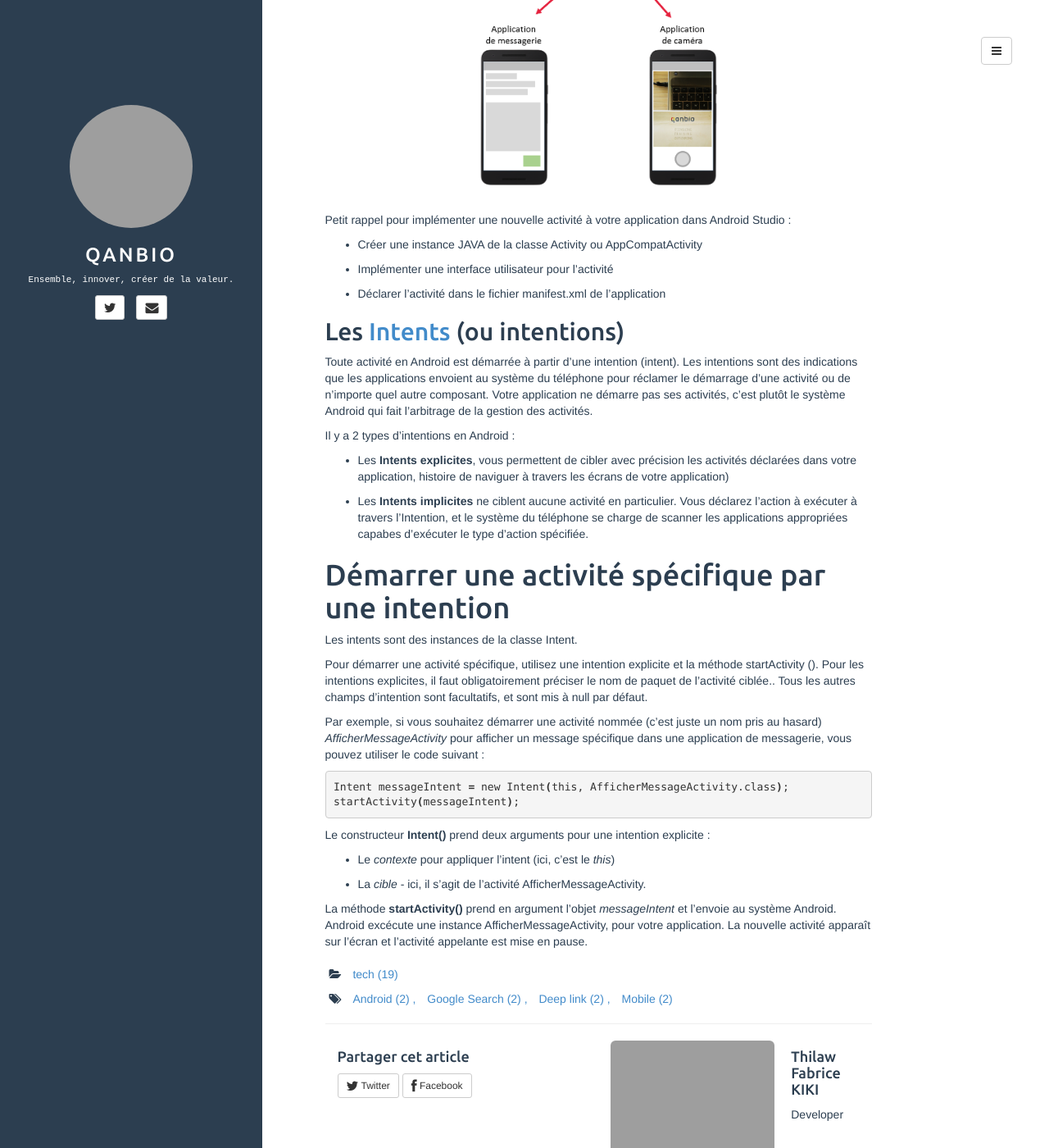
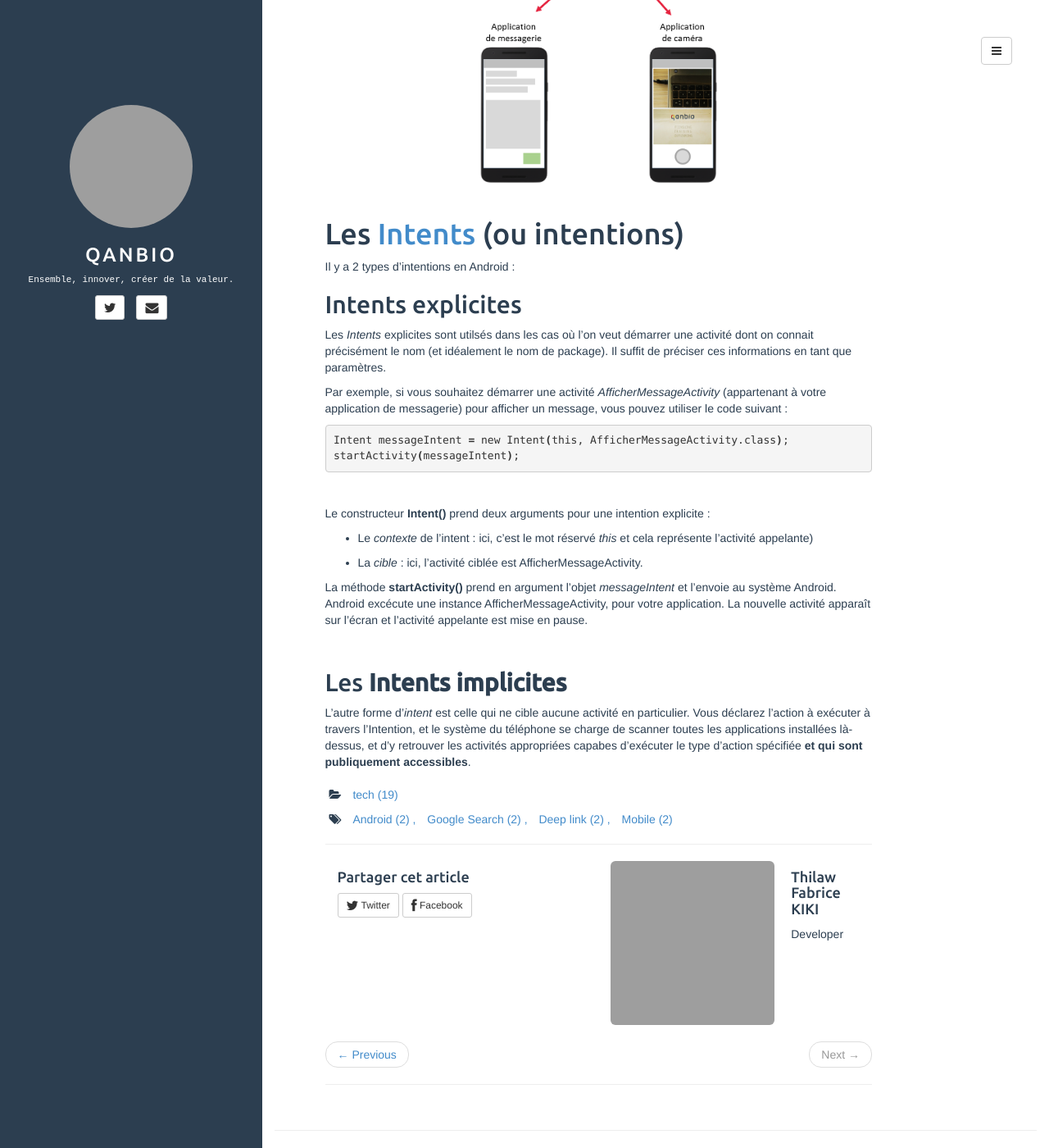
Before and after one commit to qanbio/blog, a Jekyll site: the page built from _posts/2017-11-06-interacting-with-other-apps.md, in a window 1280 px wide and 1400 px high, scrolled down 811 px. Shown: the whole window at 82% size. Built offline with Jekyll 4.4.1, drawn with Linux system fonts in a browser that asks for light colours; comment, search, counter and statistics services are not loaded; some of the changed text lies outside the part shown; grey boxes are pictures that could not be loaded.

Commit message:
réécriture complète de l'article

```diff
--- a/_posts/2017-11-06-interacting-with-other-apps.md
+++ b/_posts/2017-11-06-interacting-with-other-apps.md
@@ -13,54 +13,45 @@
 
 
 # Problématique
-Utiliser les [Intents](https://developer.android.com/reference/android/content/Intent.html) (intentions) pour permettre à votre application mobile d'interagir avec les autres applications et d'échanger des ressources avec elles.
+Utiliser les [Intents](https://developer.android.com/reference/android/content/Intent.html) (intentions) pour permettre à votre application mobile d'interagir avec les autres applications et d'échanger des ressources avec celles-ci.
 
 # Concepts d’Intentions et d’activités
 
-## Les Activités
+Une application Android est avant tout une collection d'[activités](https://developer.android.com/reference/android/app/Activity.html). Chaque activité représente un écran de cette application. Pour permettre à l’utilisateur de naviguer d'un écran à un autre, les applications utilisent le mécanisme  des Intent (ce qui signifie littéralement intention). En Android, la classe [Intent](https://developer.android.com/reference/android/content/Intent.html) permet à une application de fournir au téléphone, des paramètres utiles pour déclencher l’affichage d’une activité, dans le but d’effectuer des tâches précises (par exemple, démarrer une activité pour prendre une photo, une autre pour envoyer un email, et consorts).
 
-Une [activité](https://developer.android.com/reference/android/app/Activity.html) représente un seul écran dans votre application Android et est liée à une interface avec laquelle l'utilisateur peut interagir. Par exemple, une application de messagerie peut avoir une activité qui affiche une liste de nouveaux messages, une autre activité pour composer un texto et une autre activité pour lire des messages archivés. Votre application est une collection d'activités que vous créez vous-même ou bien qui appartiennent aux autres applications, mais que vous réutilisez quand même.
 <br/>
 <div align="center">
 <img src="../../../../assets/media/2017-11-06-interacting-with-other-apps/apps-interactions.png" alt="apps-interactions" height="428" width="300" ALIGN="middle">
 </div>
 <br/>
 
-Petit rappel pour implémenter une nouvelle activité à votre application dans Android Studio :
-
-* Créer une instance JAVA de la classe  Activity ou AppCompatActivity
-
-* Implémenter une interface utilisateur pour l’activité
-
-* Déclarer l’activité dans le fichier manifest.xml  de l’application
-
-## Les [Intents](https://developer.android.com/reference/android/content/Intent.html) (ou intentions)
-
-Toute activité en Android est démarrée à partir d’une intention (intent). Les intentions sont des indications que les applications envoient au système du téléphone pour réclamer le démarrage d’une activité ou de n’importe quel autre composant. Votre application ne démarre pas ses activités, c’est plutôt le système Android qui fait  l’arbitrage de la gestion des activités.
+# Les [Intents](https://developer.android.com/reference/android/content/Intent.html) (ou intentions)
 
 Il y a 2 types d’intentions en Android :
 
-* Les **Intents explicites**, vous permettent de cibler avec précision les activités déclarées dans votre application, histoire  de naviguer à travers les écrans de votre application)
+## Intents explicites
 
-* Les **Intents implicites** ne ciblent aucune activité en particulier. Vous déclarez l’action à exécuter à travers l’Intention, et le système du téléphone se charge de scanner les applications appropriées capabes d'exécuter le type d’action spécifiée.
+Les *Intents* explicites sont utilsés dans les cas où l'on veut démarrer une activité dont on connait précisément le nom (et idéalement le nom de package). Il suffit de préciser ces informations en tant que paramètres.
 
-# Démarrer une activité spécifique par une intention
-
-Les intents sont des instances de la classe Intent.
-
-Pour démarrer une activité spécifique, utilisez une intention explicite et la méthode startActivity (). Pour les intentions explicites, il faut obligatoirement préciser le nom de paquet de l'activité ciblée.. Tous les autres champs d'intention sont facultatifs, et sont mis à null par défaut.
-
-Par exemple, si vous souhaitez démarrer une activité  nommée (c'est juste un nom pris au hasard) *AfficherMessageActivity* pour afficher un message spécifique dans une application de messagerie, vous pouvez utiliser le code suivant :
+Par exemple, si vous souhaitez démarrer une activité *AfficherMessageActivity* (appartenant à votre application de messagerie) pour afficher un message, vous pouvez utiliser le code suivant :
 
 {% highlight bash %}
 Intent messageIntent = new Intent(this, AfficherMessageActivity.class);
 startActivity(messageIntent);
 {% endhighlight%}
+<br/>
 
 Le constructeur **Intent()** prend deux arguments pour une intention explicite :
 
-* Le *contexte* pour appliquer l’intent (ici, c’est le *this*)
+* Le *contexte* de l’intent : ici, c’est le mot réservé *this* et cela représente l'activité appelante)
 
-* La *cible* - ici, il s’agit de l’activité AfficherMessageActivity.
+* La *cible* : ici, l'activité ciblée est AfficherMessageActivity.
+
 
 La méthode **startActivity()**  prend en argument l’objet *messageIntent* et l’envoie au système Android. Android excécute une instance AfficherMessageActivity, pour votre application. La nouvelle activité apparaît sur l'écran et l'activité appelante est mise en pause.
+
+<br/>
+
+## Les **Intents implicites**
+
+L'autre forme d'*intent* est celle qui ne cible aucune activité en particulier. Vous déclarez l’action à exécuter à travers l’Intention, et le système du téléphone se charge de scanner toutes les applications installées là-dessus, et d'y retrouver les activités appropriées capabes d'exécuter le type d’action spécifiée **et qui sont publiquement accessibles**.
```
